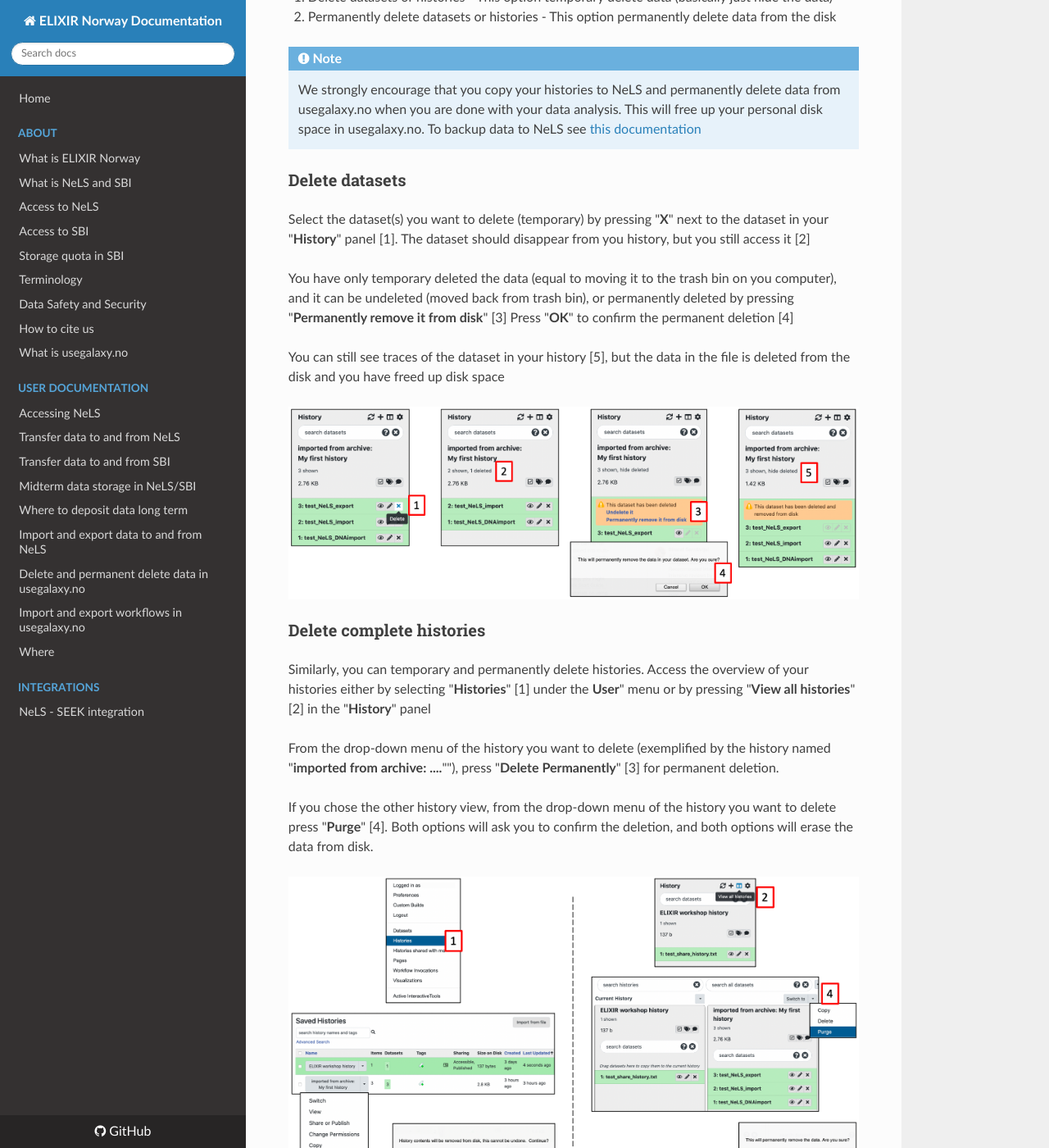
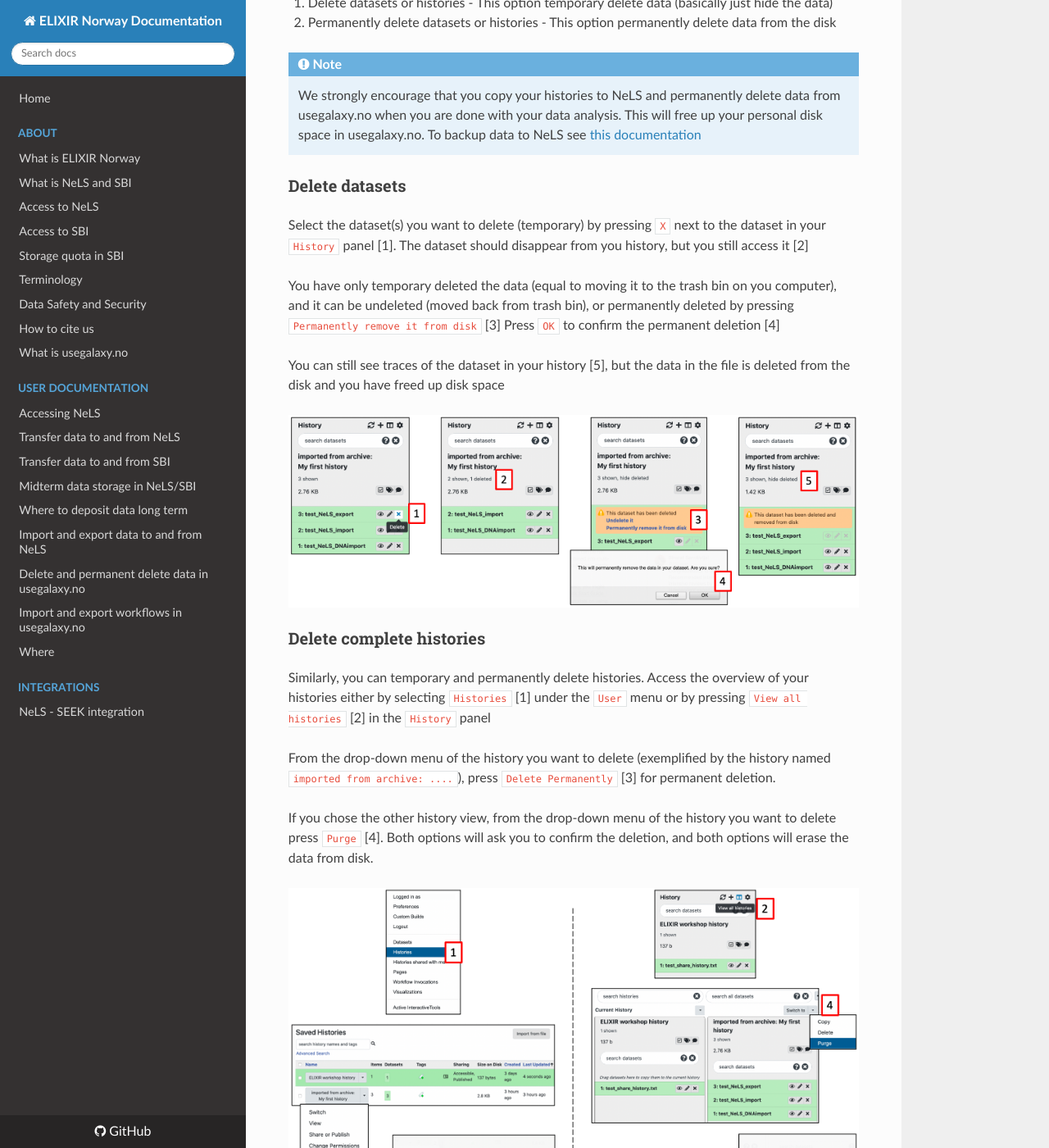
Before and after one commit to elixir-no-nels/nels-docs, an MkDocs documentation site: the page built from docs/user-doc.md, in a window 1280 px wide and 1400 px high, scrolled down 11650 px. Shown: the whole window at 82% size. Built offline with MkDocs 1.6.1, drawn with Linux system fonts in a browser that asks for light colours; nearby versions of some CDN libraries; some of the changed text lies outside the part shown.

Commit message:
Fixed links and layout
Changed the layout of commands

```diff
--- a/docs/user-doc.md
+++ b/docs/user-doc.md
@@ -18,7 +18,7 @@
      In order to access NeLS through a terminal or SFTP software, you need to download a private SSH key. See [this](user-doc.html#download-private-ssh-key) section for how to download a private SSH key
 
 #### Via the NeLS portal
-For quick browsing and simple file access you can log into [NeLS](https://nels.bioinfo.no/) using either their FEIDE identity if you are a member of a Norewegian institution or a NeLS identity which can be requested by contacting the ELIXIR support desk (See [I don't have FEIDE login credentials](./about.html#i-dont-have-feide-login-credentials)).
+For quick browsing and simple file access you can log into [NeLS](https://nels.bioinfo.no/) using either their FEIDE identity if you are a member of a Norewegian institution or a NeLS identity which can be requested by contacting the ELIXIR support desk (See [I don't have FEIDE login credentials](about.html#i-dont-have-feide-login-credentials)).
 
 !!! info
 
@@ -32,7 +32,7 @@
 #### SFTP Software
 Programs such as [FileZilla](https://filezilla-project.org/) and [WinSCP](https://winscp.net/eng/download.php) can also be used to access data in NeLS.
 
-Due to needing the SSH key quick connect methods in these tools can not be used. Instead connections have to be properly set up inside the tools’ configurations options such as Filezilla’s Site Manager. Go [here](./user-doc.html#transfer-data-to-and-from-nels) for a detailed description on how to set up the Filezilla connection to NeLS.
+Due to needing the SSH key quick connect methods in these tools can not be used. Instead connections have to be properly set up inside the tools’ configurations options such as Filezilla’s Site Manager. Go [here](user-doc.html#transfer-data-to-and-from-nels) for a detailed description on how to set up the Filezilla connection to NeLS.
 
 !!! info
 
@@ -250,9 +250,9 @@
      💡If you have several histories, you would need to repeat the steps below for each history you would like to export.
 
 * Make sure that the history you want to export is your current (active) history
-* Press the "**History options**" [1] and select "**Export History**" under the "**NeLS storage**" section [2]
+* Press the `History options` [1] and select `Export History` under the `NeLS storage` section [2]
 * You will be redirected to the NeLS portal where you need to choose the destination folder [3] (shown here a random subfolder in the Personal folder)
-* Browse to the folder you want to export the history to and press "**Use current folder**" [4].
+* Browse to the folder you want to export the history to and press `Use current folder` [4].
 * You should be redirected back to usegalaxy.no where you can view the transfer progress (you might need to scroll down a bit in the usegalaxy.no main window). When the transfer is complete, the progression bar will turn green [5]
 
 ![](images/usegalaxy_export1.png)
@@ -264,10 +264,10 @@
 
     💡When importing data from NeLS, you cannot define the datatype (format). You can change datatype once the datasets are imported into usegalaxy.no
 
-* Press the "**History options**" and select "**Import History**" under the "**NeLS storage**" section [1]
-* You will be redirected to the NeLS storage. browse to the folder containing the data (example here is a random subfolder in the Project folder), select the history (or file) [2] and press "**Send to Galaxy**" [3]
+* Press the `History options` and select `Import History` under the `NeLS storage` section [1]
+* You will be redirected to the NeLS storage. browse to the folder containing the data (example here is a random subfolder in the Project folder), select the history (or file) [2] and press `Send to Galaxy` [3]
 *You will be redirected back to usegalaxy.no and you can monitor the progress of the import [4]. The progress bar will turn green when the import is complete [5]
-* The name of the imported history will be "**imported from archive: ....**"" The history can be accessed by selecting "**Histories**" [6] under the **User**" menu. You can rename the history if you like.
+* The name of the imported history will be `imported from archive: ....` The history can be accessed by selecting `Histories` [6] under the `User` menu. You can rename the history if you like.
 
 ![](images/usegalaxy_import_NeLS_History.png)
 
@@ -282,21 +282,21 @@
      We strongly encourage that you copy your histories to NeLS and permanently delete data from usegalaxy.no when you are done with your data analysis. This will free up your personal disk space in usegalaxy.no. To backup data to NeLS see [this documentation](user-doc.html#exporting-a-history-from-usegalaxyno-to-nels)
 
 ### Delete datasets
-Select the dataset(s) you want to delete (temporary) by pressing "**X**" next to the dataset in your "**History**" panel [1]. The dataset should disappear from you history, but you still access it [2]
+Select the dataset(s) you want to delete (temporary) by pressing `X` next to the dataset in your `History` panel [1]. The dataset should disappear from you history, but you still access it [2]
 
-You have only temporary deleted the data (equal to moving it to the trash bin on you computer), and it can be undeleted (moved back from trash bin), or permanently deleted by pressing "**Permanently remove it from disk**" [3]
-Press "**OK**" to confirm the permanent deletion [4]
+You have only temporary deleted the data (equal to moving it to the trash bin on you computer), and it can be undeleted (moved back from trash bin), or permanently deleted by pressing `Permanently remove it from disk` [3]
+Press `OK` to confirm the permanent deletion [4]
 
 You can still see traces of the dataset in your history [5], but the data in the file is deleted from the disk and you have freed up disk space
 
 ![](images/usegalaxy_delete_data.png)
 
 ### Delete complete histories
-Similarly, you can temporary and permanently delete histories. Access the overview of your histories either by selecting "**Histories**" [1] under the **User**" menu or by pressing "**View all histories**" [2] in the "**History**" panel
+Similarly, you can temporary and permanently delete histories. Access the overview of your histories either by selecting `Histories` [1] under the `User` menu or by pressing `View all histories` [2] in the `History` panel
 
-From the drop-down menu of the history you want to delete (exemplified by the history named "**imported from archive: ....**""), press "**Delete Permanently**" [3] for permanent deletion.
+From the drop-down menu of the history you want to delete (exemplified by the history named `imported from archive: ....`), press `Delete Permanently` [3] for permanent deletion.
 
-If you chose the other history view, from the drop-down menu of the history you want to delete press "**Purge**" [4]. Both options will ask you to confirm the deletion, and both options will erase the data from disk.
+If you chose the other history view, from the drop-down menu of the history you want to delete press `Purge` [4]. Both options will ask you to confirm the deletion, and both options will erase the data from disk.
 
 ![](images/usegalaxy_delete_histories.png)
 
@@ -314,20 +314,20 @@
 	A tool may be dependent on a pre-indexed reference. In order for the workflow to run, the reference must be available
 
 ### Exporting a workflow:
-Select the **"Workflow"** menu [1]
+Select the `Workflow` menu [1]
 
 A list of the workflows you have created or imported into your user in usegalaxy.no will be displayed
 
-From the menu that appear by clicking on the name of the workflow you want to export [2], select **"Download"** [3] and save the workflow (single .ga file) to your local machine
+From the menu that appear by clicking on the name of the workflow you want to export [2], select `Download` [3] and save the workflow (single .ga file) to your local machine
 
 ![](images/usegalaxy_export_workflow.png)
 
 ### Importing a workflow
-Select the **"Workflow"** menu [1]
+Select the `Workflow` menu [1]
 
 A list of workflows that you have created or imported (if you have any) will be displayed
 
-Pressing **"Import"** [2] and a pop-up window with import options will appear. If you have the workflow stored locally, press **"Browse"** [3] and select the .ga file and press **"Import workflow"** [4]
+Pressing `Import` [2] and a pop-up window with import options will appear. If you have the workflow stored locally, press `Browse` [3] and select the .ga file and press `Import workflow` [4]
 
 !!! note
 
@@ -337,7 +337,7 @@
 
 ![](images/usegalaxy_import_workflow1.png)
 
-Different tool versions on exporting and importing Galaxy servers may cause the workflow to throw a warning. Click on the name of the workflow and select the **"Edit"** [1] to view potential issues, then press **"Continue"** [2]
+Different tool versions on exporting and importing Galaxy servers may cause the workflow to throw a warning. Click on the name of the workflow and select the `Edit` [1] to view potential issues, then press `Continue` [2]
 
 You should now be able to run the workflow
 
```
Also changed, not shown: docs/index.md (+8 -8 lines).
